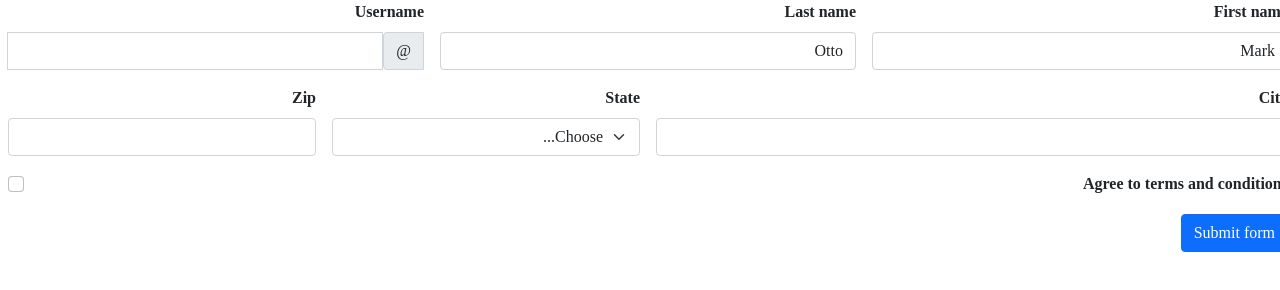
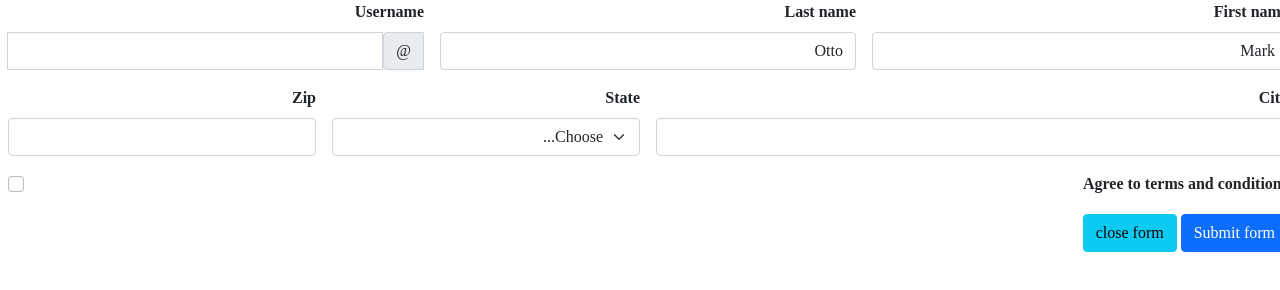
Before and after one commit to mohammad468/project-1, a website: page index.html in a window 1280 px wide. Drawn offline with nearby package versions, Linux system fonts and the light colour scheme.

Commit message:
ok kardam

```diff
--- a/index.html
+++ b/index.html
@@ -111,6 +111,7 @@
       </div>
       <div class="col-12">
         <button class="btn btn-primary" type="submit">Submit form</button>
+        <button class="btn btn-info" type="submit">close form</button>
       </div>
     </form>
   </body>
```
